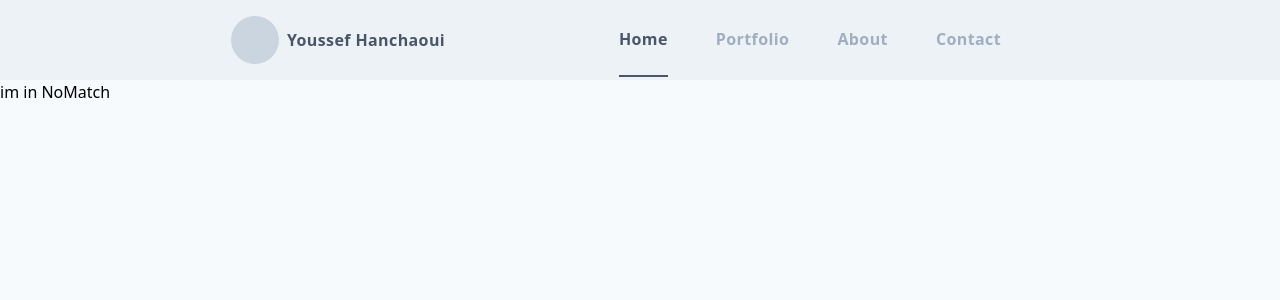
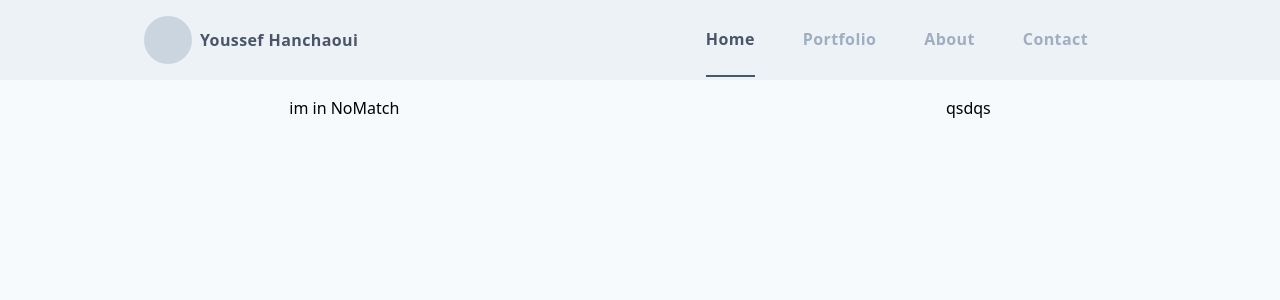
Before and after one commit to josef256/josef256_cv, a React (Create React App) app: page /josef256_cv/portfolio in a window 1280 px wide. Shown: the top 300 px of the page. Built offline with nearby package versions, Linux system fonts and the light colour scheme.

Commit message:
fixed header

```diff
--- a/src/App.js
+++ b/src/App.js
@@ -5,7 +5,7 @@ import {BrowserRouter as Router} from "react-router-dom";
 
 function App() {
   return (
-<div className="min-h-screen bg-gray-100">
+<div className="min-h-screen bg-gray-100 ">
     <Router>
     <HeaderNav/>
    <MainContent/>
--- a/src/components/Home.js
+++ b/src/components/Home.js
@@ -2,8 +2,9 @@ import React from 'react';
 
 export const Home=()=>{
     return (
-        <div>
-            im in Home
+        <div className="p-4 mx-32 flex flex-1 justify-between ">
+            <div>text</div>
+            <div>img</div>
         </div>
     )
 }
--- a/src/components/NavMenu.js
+++ b/src/components/NavMenu.js
@@ -40,8 +40,8 @@ export const NavMenu=()=>{
                     <path strokeLinecap="round" strokeLinejoin="round" strokeWidth={2} d="M4 6h16M4 12h8m-8 6h16" />
                 </svg>
             </div>
-            <div className={`${isMenuVisible? "block": "hidden"} md:hidden w-32 p-4 bg-gray-300 absolute mx-4 right-0 rounded-md`}>
-                <ul className="grid grid-cols-1 gap-6 grid-rows-4">
+            <div className={`${isMenuVisible? "block": "hidden"} md:hidden p-4 bg-gray-300 absolute mx-4 right-0 rounded-md`}>
+                <ul className="grid grid-cols-2 gap-6 grid-rows-2">
                     <li className="font-semibold text-gray-700 hover:text-gray-700 flex items-center">
                         <svg className="text-gray-700 hover:text-gray-700 h-4 w-4 mr-2" xmlns="http://www.w3.org/2000/svg" fill="none" viewBox="0 0 24 24" stroke="currentColor">
                             <path strokeLinecap="round" strokeLinejoin="round" strokeWidth={2} d="M18 12H6" />
--- a/src/components/NoMatch.js
+++ b/src/components/NoMatch.js
@@ -2,8 +2,13 @@ import React from 'react';
 
 export const NoMatch=()=>{
     return (
-        <div>
+        <div className="p-4 flex  md:justify-around">
+            <div>
             im in NoMatch
+            </div>
+            <div>
+                qsdqs
+            </div>
         </div>
     )
 }
--- a/src/layouts/HeaderNav.js
+++ b/src/layouts/HeaderNav.js
@@ -3,14 +3,15 @@ import {NavMenu} from "../components/NavMenu";
 
 export const HeaderNav=()=>{
     return(
-        <header className="bg-gray-200 h-20 flex justify-between md:justify-around items-center p-4">
-            <div className="md:ml-32 flex items-center">
+        <header className="bg-gray-200 fixed top-0 w-full">
+            <div className="h-20 p-4 flex justify-between items-center  md:mx-32">
+            <div className="flex items-center">
                 <div className="h-10 w-10 md:h-12 md:w-12 rounded-full bg-gray-400"></div>
                 <div className="pl-2 font-bold text-gray-700 md:tracking-wide">Youssef Hanchaoui</div>
             </div>
-
-            <div className="md:mr-32">
+            <div >
                 <NavMenu/>
+            </div>
             </div>
         </header>
     )
--- a/src/layouts/MainContent.js
+++ b/src/layouts/MainContent.js
@@ -8,7 +8,7 @@ import {NoMatch} from "../components/NoMatch";
 
 export const MainContent=()=>{
     return (
-        <main>
+        <main className="w-full pt-20">
             <Switch>
                 <Route exact path="/">
                     <Home />
```
